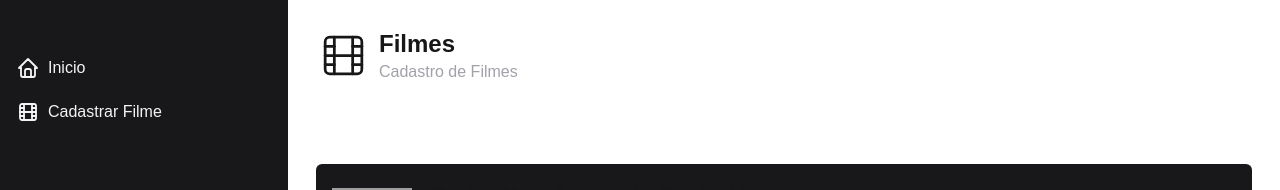
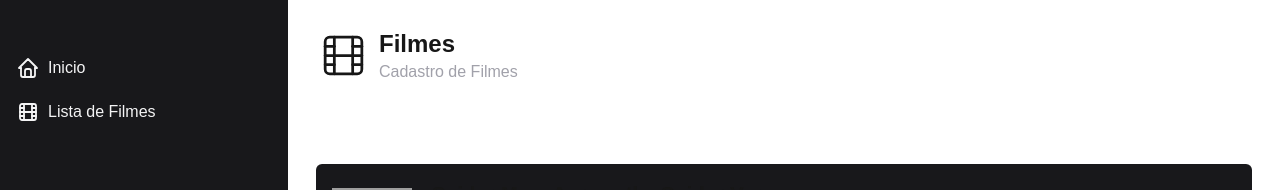
Before and after one commit to viniciuscanutx/webcms, a Next.js app: page /users in a window 1280 px wide. Shown: the top 190 px of the page. Built offline with nearby package versions, Linux system fonts and the light colour scheme; grey boxes are pictures that could not be loaded.

Commit message:
:recycle: refactor: Changing menu names

```diff
--- a/src/app/components/template/Menu.tsx
+++ b/src/app/components/template/Menu.tsx
@@ -7,7 +7,7 @@ export default function Menu() {
         <aside className="w-72 bg-zinc-900 h-screen">
             <nav className="flex flex-col gap-1 py-12">
                 <MenuItem icone={IconHome} texto="Inicio" url="/" />
-                <MenuItem icone={IconMovie} texto="Cadastrar Filme" url="/users" />
+                <MenuItem icone={IconMovie} texto="Lista de Filmes" url="/users" />
             </nav>
         </aside>
     )
--- a/src/app/components/user/FormUsers.tsx
+++ b/src/app/components/user/FormUsers.tsx
@@ -34,8 +34,8 @@ export default function FormUsers(props: FormUsersProps) {
                 (e) => props.onChange?.({ ...props.usuario, email: e.target.value })}
             />
            <div className="flex gap-5">
-                <button className="bg-blue-500 px-4 py-2 rounded-md" onClick={props.onSave}>Salvar</button>
-                <button className="bg-zinc-500 px-4 py-2 rounded-md" onClick={props.onCancel}>Cancelar</button>
+                <button className="bg-blue-500 px-4 py-2 rounded-md" onClick={props.salvar}>Salvar</button>
+                <button className="bg-zinc-500 px-4 py-2 rounded-md" onClick={props.cancelar}>Cancelar</button>
            </div>
         </div>
     )
```
